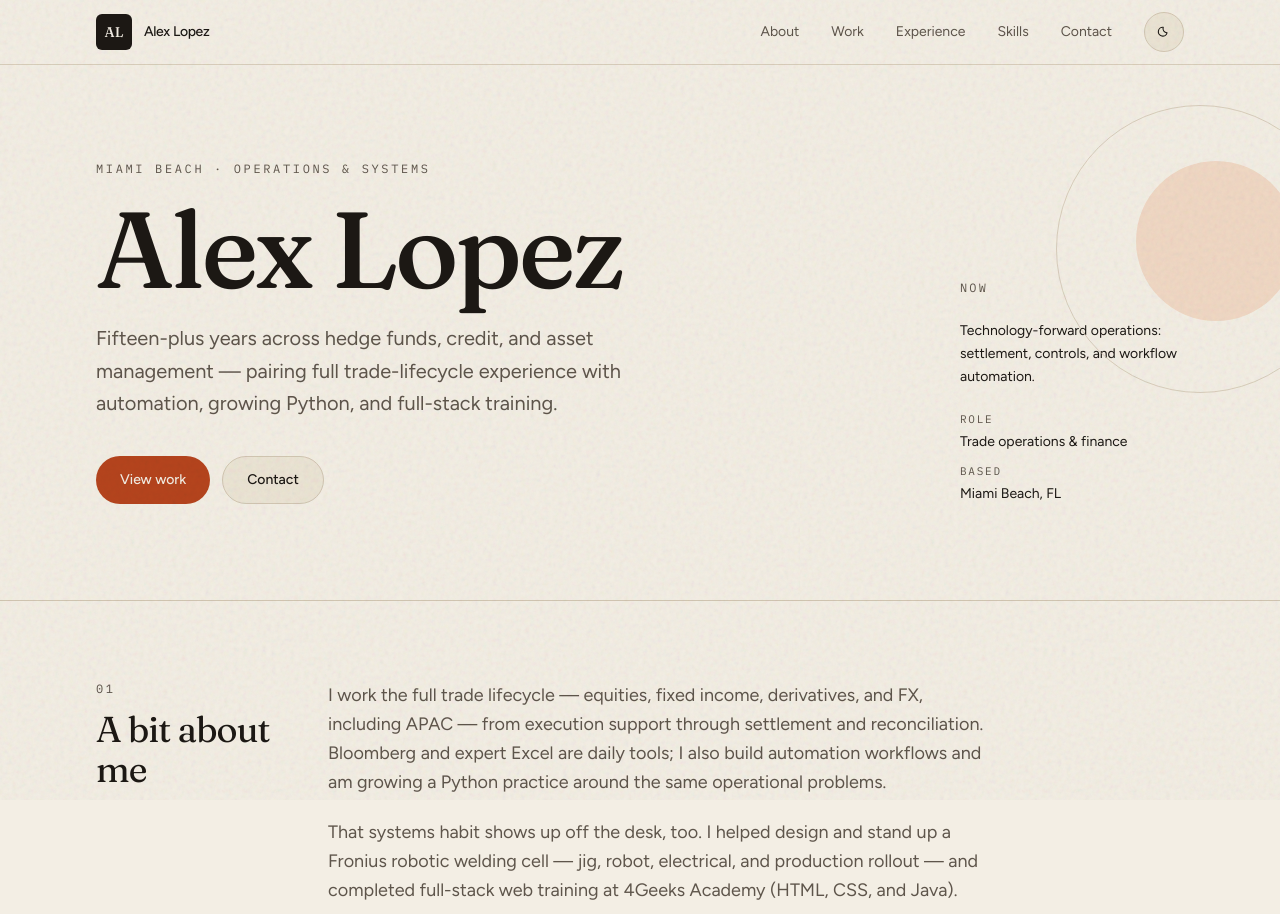
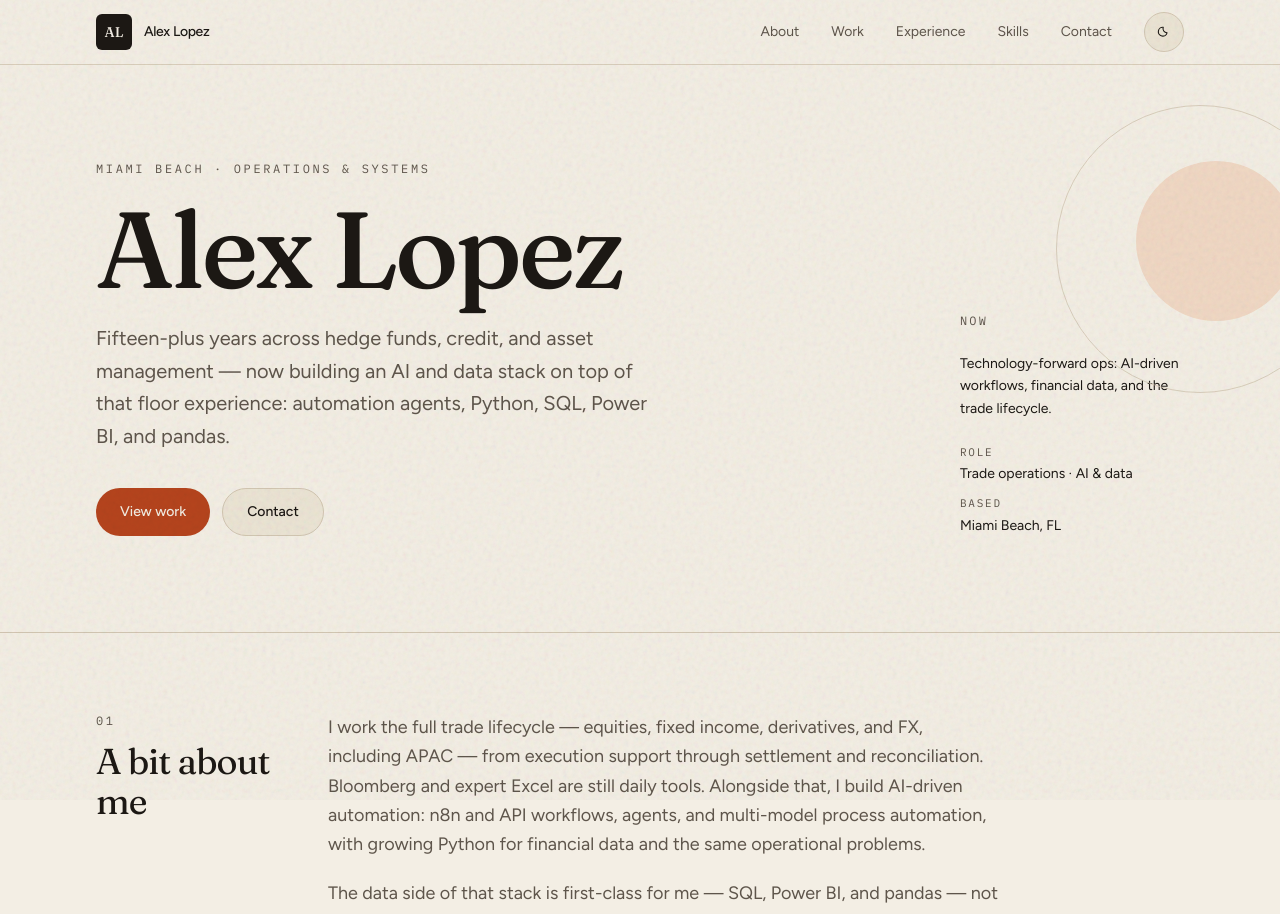
Before and after one commit to al4142/portfolio, a Next.js app: page / in a window 1280 px wide. Shown: the top 914 px of the page. Built offline with nearby package versions, Linux system fonts and the light colour scheme.

Commit message:
Emphasize AI, data stack, and a light personal note.
Lead skills with AI/automation, Python, SQL, Power BI, and pandas.
Keep contact to email only and mention surf, triathlon, and tennis in About.

Co-authored-by: Alex Lopez <al4142@users.noreply.github.com>

```diff
--- a/src/components/Skills.tsx
+++ b/src/components/Skills.tsx
@@ -23,7 +23,18 @@ export function Skills() {
           </p>
         </div>
 
-        <div className="mt-12 grid gap-6 md:grid-cols-3">
+        <ul className="mt-10 flex flex-wrap gap-3">
+          {site.skills.featured.map((item) => (
+            <li
+              key={item}
+              className="rounded-full border border-accent/40 bg-accent-soft px-4 py-2 text-sm font-medium text-ink"
+            >
+              {item}
+            </li>
+          ))}
+        </ul>
+
+        <div className="mt-8 grid gap-6 md:grid-cols-3">
           {site.skills.groups.map((group) => (
             <div
               key={group.title}
--- a/src/content/site.ts
+++ b/src/content/site.ts
@@ -84,6 +84,7 @@ export type SiteContent = {
   skills: {
     title: string;
     intro: string;
+    featured: string[];
     groups: SkillGroup[];
   };
   contact: {
@@ -101,11 +102,12 @@ export type SiteContent = {
 export const site: SiteContent = {
   name: "Alex Lopez",
   shortName: "AL",
-  role: "Trade operations & finance",
+  role: "Trade operations · AI & data",
   tagline:
-    "Fifteen-plus years across hedge funds, credit, and asset management — pairing full trade-lifecycle experience with automation, growing Python, and full-stack training.",
+    "Fifteen-plus years across hedge funds, credit, and asset management — now building an AI and data stack on top of that floor experience: automation agents, Python, SQL, Power BI, and pandas.",
   location: "Miami Beach, FL",
-  availability: "Technology-forward operations: settlement, controls, and workflow automation.",
+  availability:
+    "Technology-forward ops: AI-driven workflows, financial data, and the trade lifecycle.",
   email: "alex@4142mb.com",
   siteUrl: "https://4142mb.com",
   nav: [
@@ -124,13 +126,13 @@ export const site: SiteContent = {
   about: {
     title: "A bit about me",
     paragraphs: [
-      "I work the full trade lifecycle — equities, fixed income, derivatives, and FX, including APAC — from execution support through settlement and reconciliation. Bloomberg and expert Excel are daily tools; I also build automation workflows and am growing a Python practice around the same operational problems.",
-      "That systems habit shows up off the desk, too. I helped design and stand up a Fronius robotic welding cell — jig, robot, electrical, and production rollout — and completed full-stack web training at 4Geeks Academy (HTML, CSS, and Java).",
-      "I care about processes that stay understandable after the first year: clear controls, fewer manual breaks, and tools the team will actually use.",
+      "I work the full trade lifecycle — equities, fixed income, derivatives, and FX, including APAC — from execution support through settlement and reconciliation. Bloomberg and expert Excel are still daily tools. Alongside that, I build AI-driven automation: n8n and API workflows, agents, and multi-model process automation, with growing Python for financial data and the same operational problems.",
+      "The data side of that stack is first-class for me — SQL, Power BI, and pandas — not an afterthought on a finance resume. Off the desk, the same systems habit showed up on a Fronius robotic welding cell (jig, robot, electrical, production rollout) and in full-stack training at 4Geeks Academy (HTML, CSS, and Java).",
+      "I care about processes that stay understandable after the first year: clear controls, fewer manual breaks, and tools the team will actually use. In Miami Beach I surf, race triathlons, and play tennis — useful pressure valves next to a desk that runs on exceptions.",
     ],
     facts: [
       { label: "Based", value: "Miami Beach, FL" },
-      { label: "Focus", value: "Trade ops, automation" },
+      { label: "Focus", value: "AI, data, trade ops" },
       { label: "Background", value: "Hedge funds, credit, AM" },
     ],
   },
@@ -236,30 +238,38 @@ export const site: SiteContent = {
   skills: {
     title: "Skills",
     intro:
-      "Markets and operations first; automation and web training alongside. Edit the groups in the site config.",
+      "AI, automation, and the data stack sit up front. Markets and web training sit beside them — edit the groups in the site config.",
+    featured: [
+      "AI / Automation",
+      "Python",
+      "SQL",
+      "Power BI",
+      "pandas",
+    ],
     groups: [
       {
-        title: "Operations",
+        title: "AI / Automation",
+        items: [
+          "AI-driven automation & agents",
+          "n8n, APIs, multi-model workflows",
+          "Process automation",
+          "Python (growing)",
+        ],
+      },
+      {
+        title: "Data",
+        items: ["SQL", "Power BI", "pandas", "Excel (expert)"],
+      },
+      {
+        title: "Markets & web",
         items: [
           "Trade ops & settlement",
           "Bloomberg",
           "CapitalIQ",
-          "Excel (expert)",
           "QuickBooks",
           "Leadership",
+          "HTML, CSS, Java",
         ],
-      },
-      {
-        title: "Automation",
-        items: [
-          "Process automation",
-          "Python (growing)",
-          "AI/automation workflows (n8n, APIs)",
-        ],
-      },
-      {
-        title: "Web",
-        items: ["HTML", "CSS", "Java"],
       },
     ],
   },
```
Also changed, not shown: 1 other file (tests, documents, lock files or other folders).
